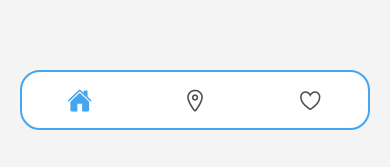
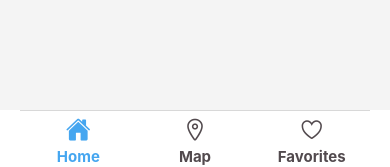
Before and after one commit to riad40/PharmGuard, a React Native app: screen / in a window 390 px wide. Shown: the part 674-841 px from the top of the page. Built offline with nearby package versions, Linux system fonts and the light colour scheme.

Commit message:
create a constants file

```diff
--- a/src/AppNavigator.js
+++ b/src/AppNavigator.js
@@ -2,6 +2,7 @@ import { createBottomTabNavigator } from "@react-navigation/bottom-tabs"
 import { NavigationContainer } from "@react-navigation/native"
 import Ionicons from "react-native-vector-icons/Ionicons"
 import { useState, useEffect } from "react"
+import { MAIN_COLOR } from "./constants"
 
 import { Home, Favorites, PharmacyDetails, Map, GetStarted } from "./screens"
 import AsyncStorage from "@react-native-async-storage/async-storage"
@@ -44,22 +45,14 @@ const AppNavigator = () => {
                             />
                         )
                     },
-                    tabBarActiveTintColor: "#45a6f0",
+                    tabBarActiveTintColor: MAIN_COLOR,
                     tabBarInactiveTintColor: "#524A4E",
                     headerShown: false,
                     tabBarStyle: {
                         backgroundColor: "#fff",
-                        position: "absolute",
-                        bottom: 40,
                         marginHorizontal: 20,
                         height: 60,
-                        borderRadius: 20,
                         elevation: 0,
-                        shadowOpacity: 0,
-                        borderWidth: 2,
-                        borderColor: "#45a6f0",
-                        borderTopColor: "#45a6f0",
-                        borderTopWidth: 2,
                         display: route.name === "GetStarted" ? "none" : "flex",
                     },
                     tabBarLabelStyle: {
@@ -67,7 +60,6 @@ const AppNavigator = () => {
                         marginBottom: 4,
                         fontWeight: "bold",
                     },
-                    tabBarShowLabel: false,
                     tabBarHideOnKeyboard: true,
                     tabBarAllowFontScaling: true,
                     tabBarPressColor: "#45a6f0",
--- /dev/null
+++ b/src/constants/index.ts
@@ -0,0 +1,3 @@
+const MAIN_COLOR = "#45a6f0"
+
+export { MAIN_COLOR }
```
